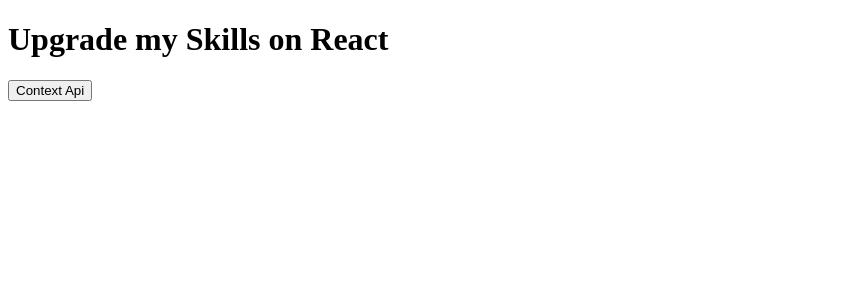
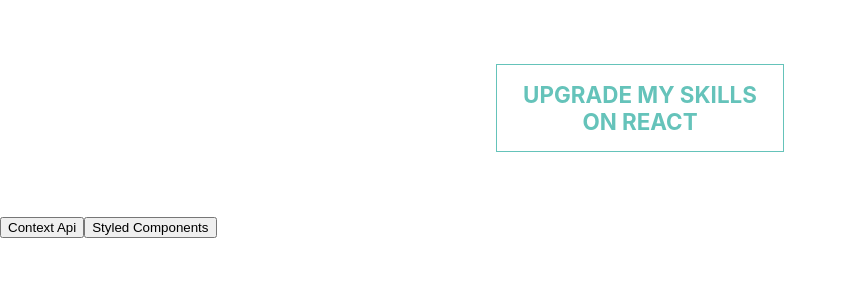
Before and after one commit to Lucas-Moreno/React-work, a React (Create React App) app: page / in a window 1280 px wide. Shown: the top 300 px of the page, without its empty margins (0-847 px from the left). Built offline with nearby package versions, Linux system fonts and the light colour scheme.

Commit message:
[REACT] Basic styled-components + GlobalStyle

```diff
--- a/package.json
+++ b/package.json
@@ -9,7 +9,8 @@
     "react": "^16.13.1",
     "react-dom": "^16.13.1",
     "react-router-dom": "^5.2.0",
-    "react-scripts": "3.4.1"
+    "react-scripts": "3.4.1",
+    "styled-components": "^5.1.1"
   },
   "scripts": {
     "start": "react-scripts start",
--- a/src/App/App.js
+++ b/src/App/App.js
@@ -1,16 +1,52 @@
 import React from "react";
 import { Link } from "react-router-dom";
 import "./App.css";
+import styled, { createGlobalStyle } from "styled-components";
 
 function App() {
   return (
     <div className="App">
-      <h1>Upgrade my Skills on React</h1>
+      <GlobalStyle />
+      <Title>Upgrade my Skills on React</Title>
       <Link to="context">
         <button>Context Api</button>
+      </Link>
+      <Link to="styled">
+        <button>Styled Components</button>
       </Link>
     </div>
   );
 }
 
+const GlobalStyle = createGlobalStyle`
+  html {
+    box-sizing: border-box;
+    *,
+    *:before,
+    *:after {
+      box-sizing: inherit;
+    }
+  }
+
+  body {
+    margin: 0;
+    padding: 0;
+    font-family: -apple-system, BlinkMacSystemFont, "Segoe UI", Roboto,
+      Helvetica, Arial, sans-serif, "Apple Color Emoji", "Segoe UI Emoji",
+      "Segoe UI Symbol";
+  }
+`;
+
+const Title = styled.h1`
+  display: block;
+  width: 18rem;
+  margin: 4rem auto;
+  padding: 1rem;
+  font-size: 1.4rem;
+  text-align: center;
+  text-transform: uppercase;
+  color: #65c3ba;
+  border: 1px solid #65c3ba;
+`;
+
 export default App;
--- /dev/null
+++ b/src/Component/StyledComponents.jsx
@@ -0,0 +1,35 @@
+import React from "react";
+import styled from "styled-components";
+
+const StyledComponents = () => {
+  return (
+    <div>
+      <Title>Hello</Title>
+    </div>
+  );
+};
+
+export default StyledComponents;
+
+/* Styled Component with hover/media */
+
+const Title = styled.h1`
+  display: block;
+  width: 18rem;
+  margin: 4rem auto;
+  padding: 1rem;
+  font-size: 1.4rem;
+  text-align: center;
+  text-transform: uppercase;
+  color: #65c3ba;
+  border: 1px solid #65c3ba;
+
+  :hover {
+    border: 1px solid red;
+    color: red;
+  }
+
+  @media screen and (min-width: 769px) {
+    font-size: 1.2rem;
+  }
+`;
--- a/src/index.js
+++ b/src/index.js
@@ -3,6 +3,7 @@ import ReactDOM from "react-dom";
 import App from "./App/App";
 import * as serviceWorker from "./serviceWorker";
 import Context from "./Component/Context";
+import StyledComponents from "./Component/StyledComponents";
 import { BrowserRouter, Route, Switch } from "react-router-dom";
 
 const Root = () => (
@@ -10,6 +11,7 @@ const Root = () => (
     <Switch>
       <Route exact path="/" component={App}></Route>
       <Route exact path="/context" component={Context}></Route>
+      <Route exact path="/styled" component={StyledComponents}></Route>
     </Switch>
   </BrowserRouter>
 );
```
Also changed, not shown: 1 other file (tests, documents, lock files or other folders).
